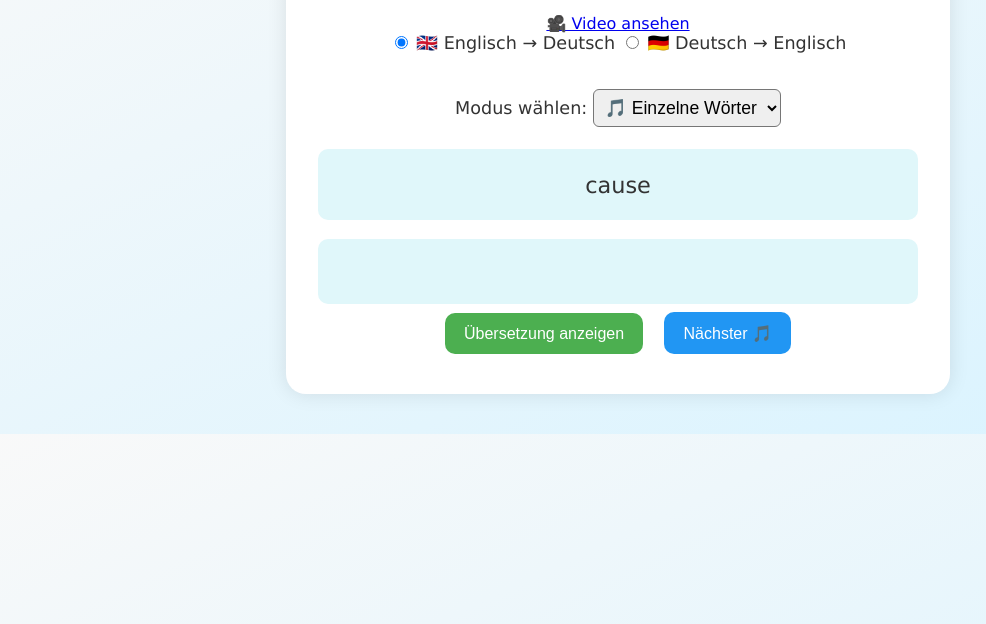
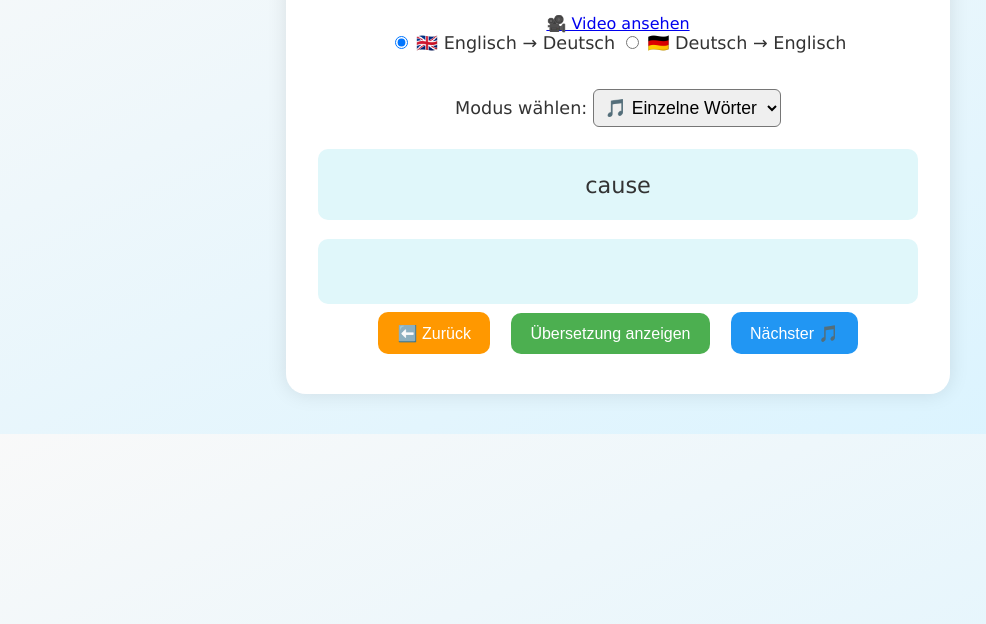
Before and after one commit to git-mtr/eng6, a plain HTML site: page index.html in a window 1280 px wide. Shown: the part 176-800 px from the top of the page, without its empty margins (22-1008 px from the left). Drawn offline with Linux system fonts and the light colour scheme.

Commit message:
Update index.html

```diff
--- a/index.html
+++ b/index.html
@@ -70,6 +70,11 @@
       color: white;
     }
 
+    .back-btn {
+      background-color: #ff9800;
+      color: white;
+    }
+
     .radio-group {
       margin-bottom: 1em;
       font-size: 1.1em;
@@ -106,6 +111,7 @@
     <div class="feedback" id="feedbackArea"></div>
 
     <div>
+      <button class="back-btn" onclick="prevWord()">⬅️ Zurück</button>
       <button class="check-btn" onclick="checkTranslation()">Übersetzung anzeigen</button>
       <button class="next-btn" onclick="nextWord()">Nächster 🎵</button>
     </div>
@@ -192,6 +198,21 @@
       document.getElementById("feedbackArea").innerText = "";
     }
 
+    function prevWord() {
+      if (currentMode === "word") {
+        currentWordIndex = (currentWordIndex - 1 + array1.length) % array1.length;
+        const word = array1[currentWordIndex];
+        document.getElementById("songText").innerText =
+          getDirection() === "en-de" ? word.en : word.de;
+      } else {
+        currentLineIndex = (currentLineIndex - 1 + array2.length) % array2.length;
+        const line = array2[currentLineIndex];
+        document.getElementById("songText").innerText =
+          getDirection() === "en-de" ? line.en : line.de;
+      }
+      document.getElementById("feedbackArea").innerText = "";
+    }
+
     function checkTranslation() {
       const direction = getDirection();
       if (currentMode === "word") {
```
